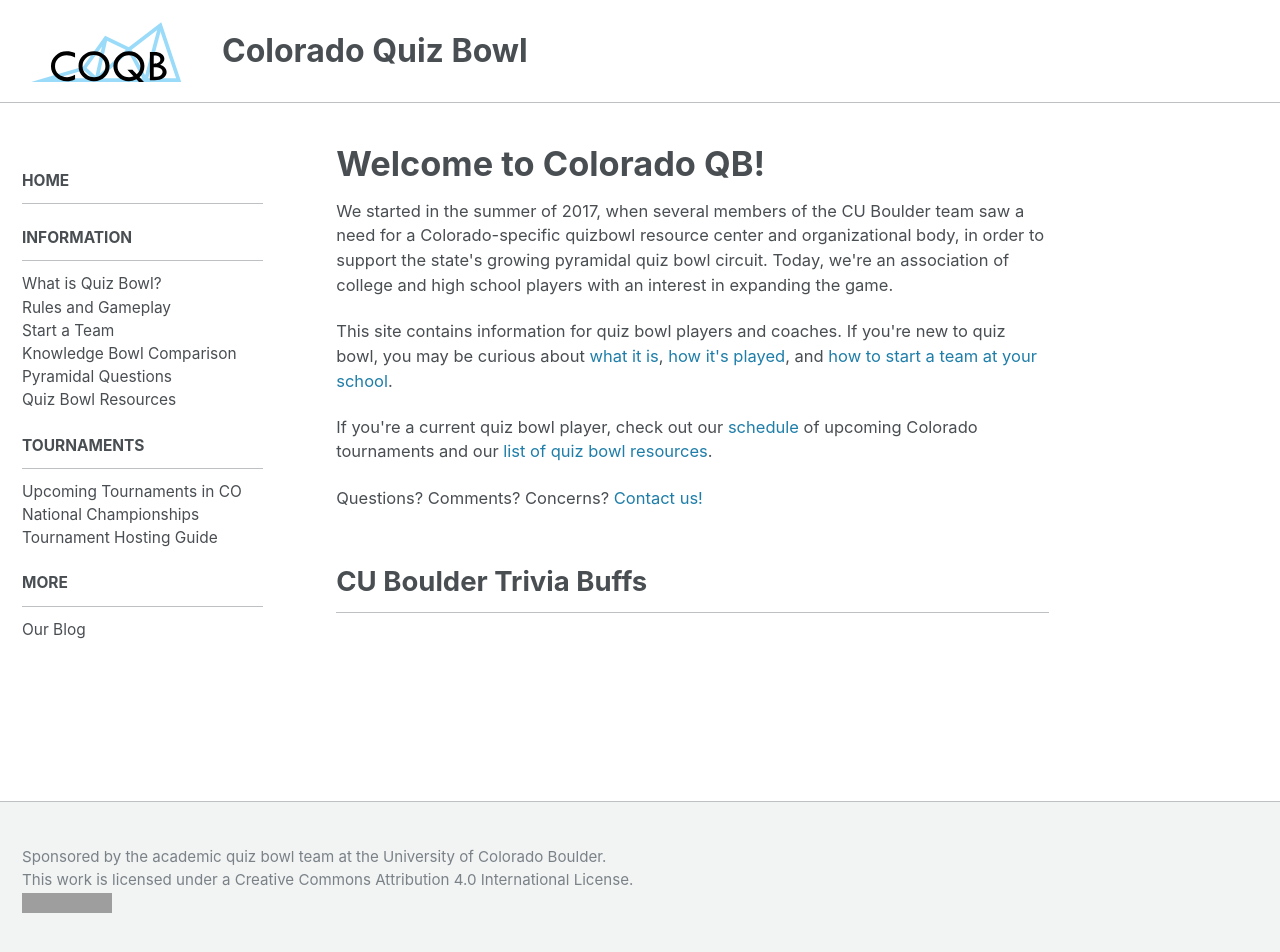
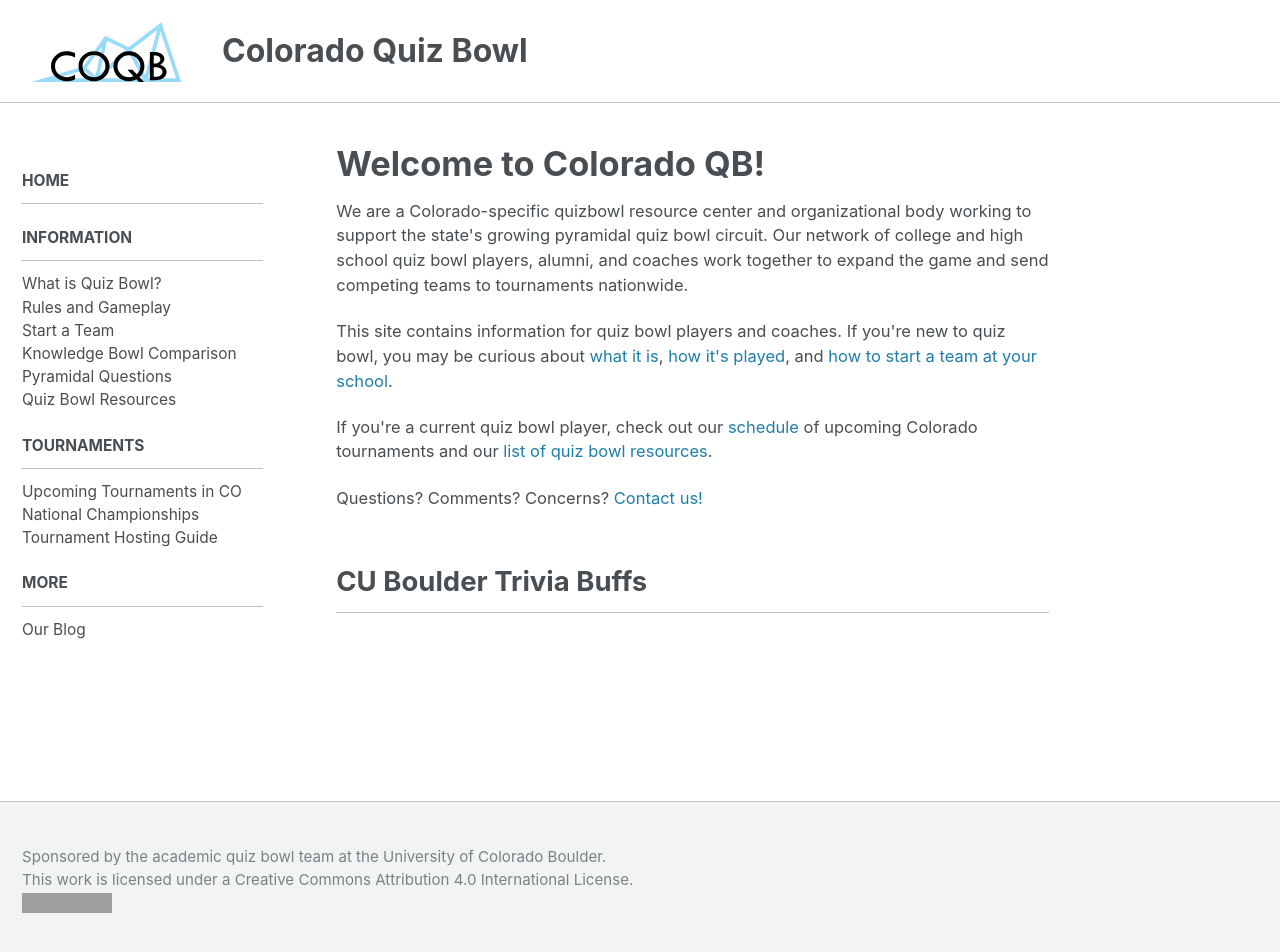
Before and after one commit to matt2718/colorado-qb, a Jekyll site: the page built from index.html, in a window 1280 px wide and 958 px high. Shown: the top 952 px of the window. Built offline with Jekyll 4.4.1, drawn with Linux system fonts in a browser that asks for light colours; the list of posts is cut into pages by our own code; grey boxes are pictures that could not be loaded.

Commit message:
Update index.html

```diff
--- a/index.html
+++ b/index.html
@@ -3,11 +3,10 @@ title: "Welcome to Colorado QB!"
 ---
 
 <p>
-  We started in the summer of 2017, when several members of the CU Boulder team
-  saw a need for a Colorado-specific quizbowl resource center and organizational
-  body, in order to support the state's growing pyramidal quiz bowl circuit.
-  Today, we're an association of college and high school players with an
-  interest in expanding the game.
+  We are a Colorado-specific quizbowl resource center and organizational
+  body working to support the state's growing pyramidal quiz bowl circuit.
+  Our network of college and high school quiz bowl players, alumni, and coaches
+  work together to expand the game and send competing teams to tournaments nationwide.
 </p>
 
 <p>
```
